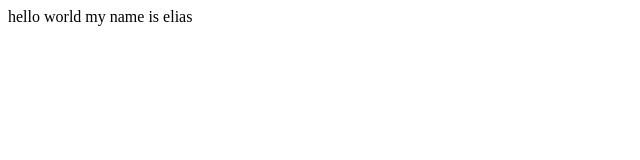
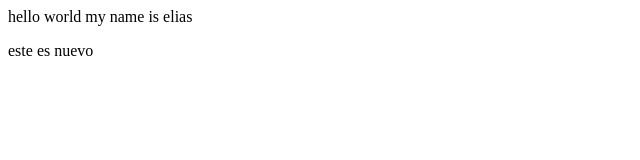
Before and after one commit to ergio2000/proyectoDemoCursoPrework, a plain HTML site: page index.html in a window 1280 px wide. Shown: the full height of the page, 0-640 px from the left. Drawn offline with Linux system fonts and the light colour scheme.

Commit message:
segundo comit

```diff
--- a/index.html
+++ b/index.html
@@ -8,5 +8,6 @@
 </head>
 <body>
     <article>hello world my name is elias</article>
+    <p>este es nuevo</p>
 </body>
 </html>
```
